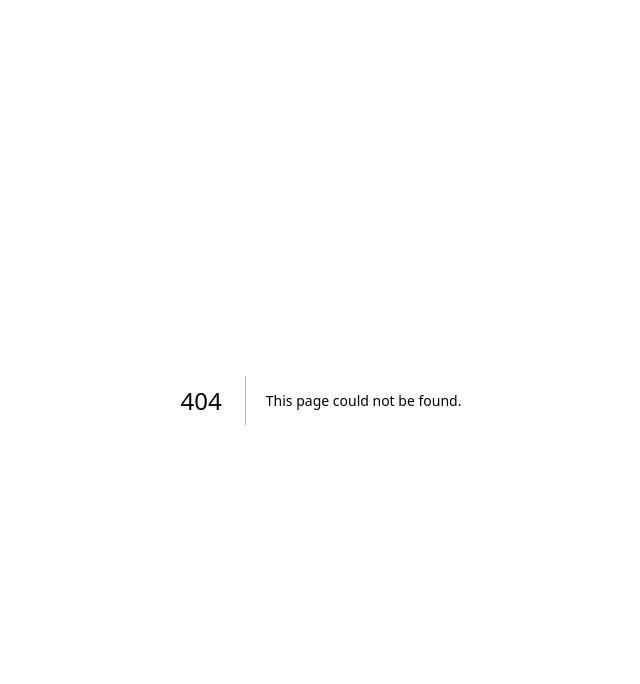
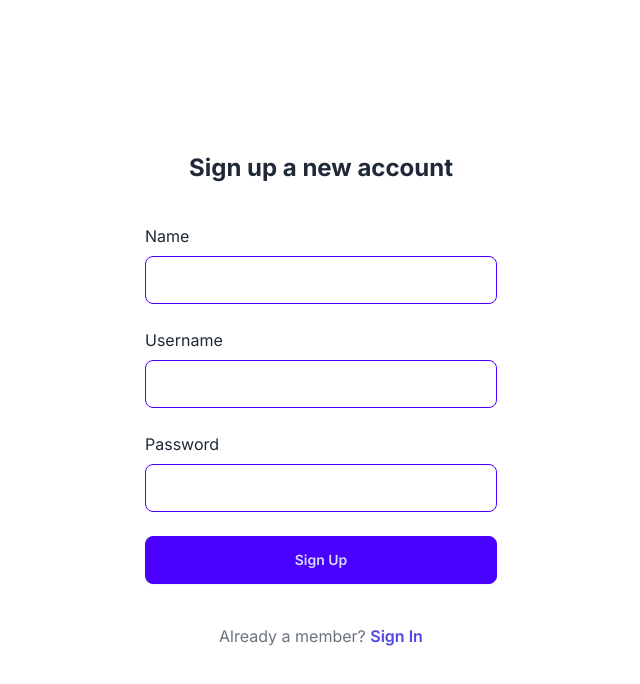
Before and after one commit to calvinadhikang/calvinadhikang-nextjs-hyperhire, a Next.js app: page /register in a window 1280 px wide. Before the commit this address had no page. Shown: the top 684 px of the page, without its empty margins (319-959 px from the left). Built offline with nearby package versions, Linux system fonts and the light colour scheme.

Commit message:
add auth and components

```diff
--- /dev/null
+++ b/app/(auth)/layout.tsx
@@ -0,0 +1,40 @@
+// export default function RootLayout({
+//     children,
+// }: Readonly<{
+//     children: React.ReactNode;
+// }>) {
+//     return (
+//         <div className="w-screen h-screen flex items-center justify-center">
+//             <div className="max-w-sm w-full">{children}</div>
+//         </div>
+//     );
+// }
+
+import type { Metadata } from "next";
+import "../globals.css";
+import { Inter } from "next/font/google";
+import { ToastContainer } from "react-toastify";
+
+const inter = Inter({ subsets: ["latin"] });
+
+export const metadata: Metadata = {
+    title: "Bookstore App",
+    description: "Generated by create next app",
+};
+
+export default function RootLayout({
+    children,
+}: Readonly<{
+    children: React.ReactNode;
+}>) {
+    return (
+        <html lang="en">
+        <body className={inter.className}>
+            <div className="w-screen h-screen flex items-center justify-center">
+                <div className="max-w-sm w-full px-4">{children}</div>
+            </div>
+            <ToastContainer></ToastContainer>
+        </body>
+        </html>
+    );
+}
--- /dev/null
+++ b/app/(auth)/login/page.tsx
@@ -0,0 +1,73 @@
+'use client'
+
+import API_URLS from "@/app/(remaining)/api/apiConfig";
+import { showToast } from "@/app/(remaining)/components/Toast";
+import { setUser } from "@/app/(remaining)/utils/auth";
+import axios from "axios";
+import Link from "next/link";
+import { useRouter } from "next/navigation";
+import { useEffect, useState } from "react";
+
+export default function Page(){
+    const router = useRouter()
+    const [username, setUsername] = useState('')
+    const [password, setPassword] = useState('')
+    const [error, setError] = useState('')
+
+    const handleSignIn = async () => {
+        if (username == '' || password == '') {
+            setError('All inputs must be filled !')
+            showToast('All inputs must be filled !', 'error')
+            return
+        }
+
+        try {
+            const response = await axios.post("/api/login", {
+                username: username,
+                password: password
+            })
+            const result = response.data
+            if (result.error) {
+                showToast(result.message, 'error')
+                setError(result.message)
+            }else{
+                //set localstorage
+                setUser(result)
+                router.push('/')
+            }
+        } catch (error) {
+
+        }
+    }
+
+    return (
+        <div className="w-full">
+            <h1 className="font-bold text-2xl text-center">Sign in to your account</h1>
+            <div className="space-y-6 mt-10">
+                <div>
+                    <label>Username</label>
+                    <div className="mt-2">
+                        <input type="text" className="input input-primary w-full" value={username} onChange={(e) => setUsername(e.target.value)}/>
+                    </div>
+                </div>
+
+                <div>
+                    <label>Password</label>
+                    <div className="mt-2">
+                        <input type="text" className="input input-primary w-full" value={password} onChange={(e) => setPassword(e.target.value)}/>
+                    </div>
+                </div>
+
+                <div className="space-y-2">
+                    {error && <p className="text-error">{error}</p>}
+                    <button className="btn btn-primary btn-block" onClick={() => handleSignIn()}>Sign In</button>
+                </div>
+            </div>
+
+            <p className="mt-10 text-center text-gray-500">
+                <span>Not a member?</span>{' '}
+                <Link href={'register'} className="font-semibold leading-6 text-indigo-600 hover:text-indigo-500">Register Now</Link>
+            </p>
+        </div>
+    )
+}
--- /dev/null
+++ b/app/(auth)/register/page.tsx
@@ -0,0 +1,84 @@
+'use client'
+import API_URLS from "@/app/(remaining)/api/apiConfig";
+import { showToast } from "@/app/(remaining)/components/Toast";
+import { setUser } from "@/app/(remaining)/utils/auth";
+import axios, { AxiosError } from "axios";
+import Link from "next/link";
+import { useRouter } from "next/navigation";
+import { useState } from "react";
+
+
+export default function Page(){
+    const router = useRouter()
+    const [name, setName] = useState('')
+    const [username, setUsername] = useState('')
+    const [password, setPassword] = useState('')
+    const [error, setError] = useState('')
+
+    const handleRegister = async () => {
+        if (name == "" || username == "" || password == "") {
+            setError('All inputs must be filled')
+            return
+        }
+
+        try {
+            const response = await axios.post("api/register", {
+                name: name,
+                username: username,
+                password: password
+            })
+            const result = response.data
+
+            if (result.error) {
+                showToast(result.message, 'error')
+                setError(result.message)
+                return
+            }else{
+                showToast('Register successful !')
+                setUser(result)
+                router.push('/')
+            }
+
+        } catch (error) {
+
+        }
+    }
+
+    return (
+        <div className="w-full">
+            <h1 className="font-bold text-2xl text-center">Sign up a new account</h1>
+            <div className="space-y-6 mt-10">
+                <div>
+                    <label>Name</label>
+                    <div className="mt-2">
+                        <input type="text" className="input input-primary w-full" value={name} onChange={(e) => setName(e.target.value)} />
+                    </div>
+                </div>
+
+                <div>
+                    <label>Username</label>
+                    <div className="mt-2">
+                        <input type="text" className="input input-primary w-full" value={username} onChange={(e) => setUsername(e.target.value)} />
+                    </div>
+                </div>
+
+                <div>
+                    <label>Password</label>
+                    <div className="mt-2">
+                        <input type="text" className="input input-primary w-full" value={password} onChange={(e) => setPassword(e.target.value)} />
+                    </div>
+                </div>
+
+                <div className="space-y-2">
+                    {error != '' && <p className="text-error">{error}</p>}
+                    <button className="btn btn-primary btn-block" onClick={() => handleRegister()}>Sign Up</button>
+                </div>
+            </div>
+
+            <p className="mt-10 text-center text-gray-500">
+                <span>Already a member?</span>{' '}
+                <Link href={'login'} className="font-semibold leading-6 text-indigo-600 hover:text-indigo-500">Sign In</Link>
+            </p>
+        </div>
+    )
+}
--- /dev/null
+++ b/app/(remaining)/components/Toast.tsx
@@ -0,0 +1,19 @@
+// components/Toast.tsx
+import { toast, ToastOptions } from 'react-toastify';
+import 'react-toastify/dist/ReactToastify.css';
+
+export const showToast = (
+    message: string,
+    type: 'success' | 'error' | 'info' = 'success',
+    options?: ToastOptions) => {
+  toast(message, {
+    position: 'bottom-right',
+    type: type,
+    pauseOnHover: true,
+    ...options,
+  });
+};
+
+export default function Toast(): null {
+  return null; // This component doesn't render anything, just initializes toast configuration
+}
--- /dev/null
+++ b/app/(remaining)/interfaces/interfaces.ts
@@ -0,0 +1,29 @@
+export interface User {
+    id: number,
+    name: string,
+    username: string,
+    password: string,
+    point: number
+}
+
+export interface Book {
+    id: number,
+    title: string,
+    writer: string,
+    image: string,
+    price: number,
+    tags: Tag[]
+}
+
+export interface Tag {
+    id: number,
+    name: string,
+}
+
+export interface Cart {
+    id: number,
+    quantity: number,
+    subtotal: number,
+    userId: number,
+    book: Book
+}
--- a/app/layout.tsx
+++ b/app/(remaining)/layout.tsx
@@ -1,6 +1,6 @@
 import type { Metadata } from "next";
 import { Inter } from "next/font/google";
-import "./globals.css";
+import "../globals.css";
 
 const inter = Inter({ subsets: ["latin"] });
 
--- /dev/null
+++ b/app/(remaining)/utils/auth.ts
@@ -0,0 +1,17 @@
+import { User } from "../interfaces/interfaces"
+
+export const setUser = (user: User) => {
+    localStorage.setItem('user', JSON.stringify(user))
+}
+
+export const getUser = () : User | null => {
+    const user = localStorage.getItem('user')
+    if (user != null) {
+        return JSON.parse(user)
+    }
+    return user
+}
+
+export const removeUser = () => {
+    localStorage.removeItem('user')
+}
```
Also changed, not shown: app/(remaining)/page.tsx (renamed from app/page.tsx).
